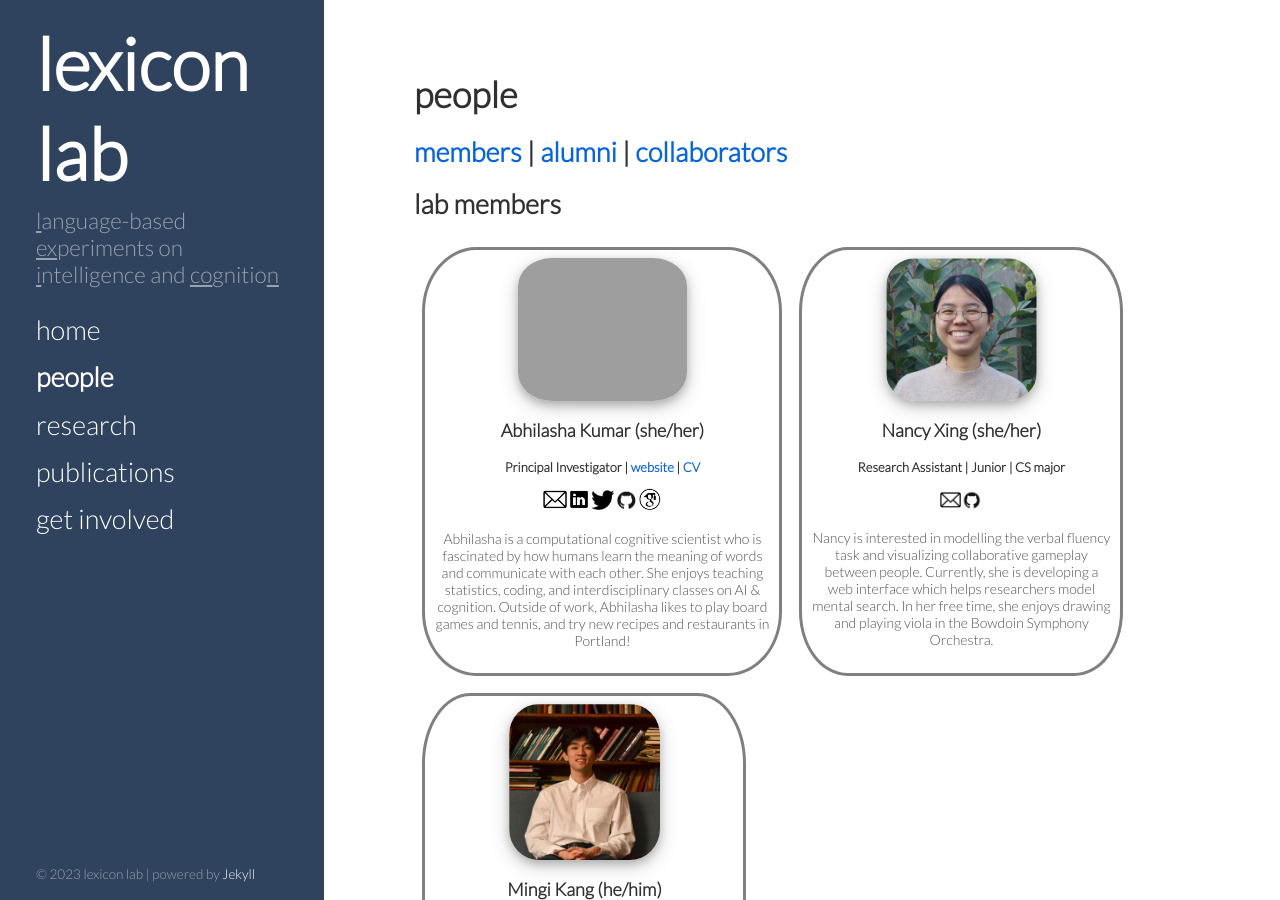
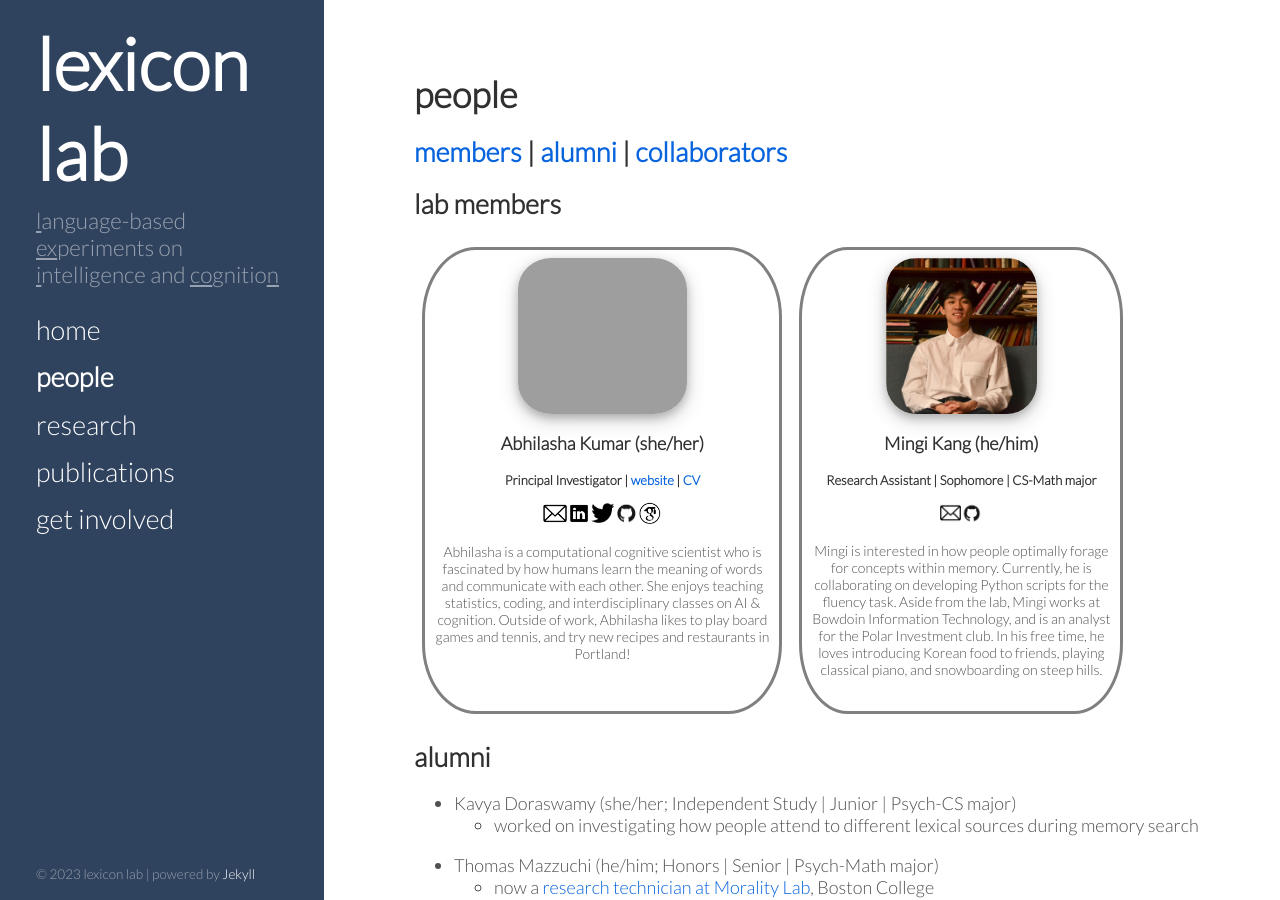
Before and after one commit to thelexiconlab/thelexiconlab.github.io, a Jekyll site: the page built from people.html, in a window 1280 px wide and 900 px high. Built offline with Jekyll 4.4.1, drawn with Linux system fonts in a browser that asks for light colours; Markdown is read by kramdown in place of the engine named in the settings; some of the changed text lies outside the part shown.

Commit message:
updated people / index

```diff
--- a/people.html
+++ b/people.html
@@ -30,16 +30,6 @@
         </div>
 
         <div class="profilecard" style="width: 18rem;">
-          <img src="https://thelexiconlab.github.io/images/team/nancy.png" class="bioimage2" alt="...">
-          <div class="card-body">
-            <h5 class="card-title">Nancy Xing (she/her)</h5>
-            <h6 class="card-position"> Research Assistant | Junior | CS major</h6>
-            <p class="teamicons"><a href=mailto:nxing@bowdoin.edu target="_blank"><img src ="/images/icons/email.png" alt="shared icon" class="iconimg"></a><a href=https://github.com/ncy-xing target="_blank"><img src ="/images/icons/git.png" alt="shared icon" class="iconimg"></a></p>
-            <p class="card-text">Nancy is interested in modelling the verbal fluency task and visualizing collaborative gameplay between people. Currently, she is developing a web interface which helps researchers model mental search. In her free time, she enjoys drawing and playing viola in the Bowdoin Symphony Orchestra.</p>
-          </div>
-          </div>
-
-        <div class="profilecard" style="width: 18rem;">
             <img src="https://thelexiconlab.github.io/images/team/mingi.png" class="bioimage2" alt="...">
             <div class="card-body">
               <h5 class="card-title">Mingi Kang (he/him)</h5>
@@ -53,12 +43,24 @@
 
       <p><h2 id="alumni">alumni</h2> </p>
       <ul>
+      <li>Kavya Doraswamy (she/her; Independent Study | Junior | Psych-CS major) <br>
+        <ul><li>worked on investigating how people attend to different lexical sources during memory search</li></ul>
+      </li>
       <li>Thomas Mazzuchi (he/him; Honors | Senior | Psych-Math major)
-      <ul><li>Now a <a href="https://moralitylab.bc.edu/people/thomas-mazzuchi/" target="_blank">Research Technician at Morality Lab</a>, Boston College</li></ul>
+        <ul><li>now a <a href="https://moralitylab.bc.edu/people/thomas-mazzuchi/" target="_blank">research technician at Morality Lab</a>, Boston College</li></ul>
+        <ul><li>worked on project investigating how people select words in communicative contexts</li></ul>
       </li>
-      <li>Reed Warburton (he/him; Independent Study | Senior | Psych-Bio major) <br></li>
-      <li>Kavya Doraswamy (she/her; Independent Study | Junior | Psych-CS major) <br></li>
-      <li>Jon Sides (he/they; Independent Study | Junior | Psych major) <br></li>
+      <li>Jon Sides (he/they; Independent Study | Junior | Psych major) <br>
+        <ul><li>conducted and analyzed experiment data based on a <a href="https://teaching-cognition.github.io/coglab/" target="_blank">PSYC 2740</a> class project on language processing of state changes </li></ul>
+        <ul><li>presenting a poster at <a href="https://www.psychonomic.org/page/2023program" target="_blank">Psychonomics 2023</a>!</li></ul>
+      </li>
+      <li>Reed Warburton (he/him; Independent Study | Senior | Psych-Bio major) <br>
+        <ul><li>worked on designing an experiment to investigate clustering and switching behavior</li></ul>
+      </li>
+      <li>Nancy Xing (she/her; Research Assistant | Junior | CS major)<br>
+        <ul><li>worked on designing <a href="https://forager.research.bowdoin.edu/" target="_blank">forager</a> and models of communication </li></ul>
+      </li>
+
       </ul>
 
       <p><h2 id="collaborators">collaborators</h2> </p>
--- a/public/css/hyde.css
+++ b/public/css/hyde.css
@@ -224,6 +224,24 @@
 font-size: 120%;
 }
 
+.container {
+    align-items: left;
+    justify-content: left;
+  }
+
+  .nsfimg {
+    max-width: 25%;
+    max-height:15%;
+    float: left;
+  }
+
+  .text {
+    font-size: 20px;
+    padding-left: 20px;
+    padding-top: 20%;
+    float: left;
+  }
+
   .profilecard {
     display: inline-block;
     border-radius: 15%;
--- a/publications.html
+++ b/publications.html
@@ -17,7 +17,6 @@
 <li><div>Kumar, A.A., Jones, M.N., Balota, D.A. (in prep.). An integrated representation and process modeling approach to semantic tasks.</div></li><br>
 <li><div>Kumar, A.A., Hawkins, R.D. (in prep.). A random walk-based model of pragmatic memory search.</div></li><br>
 <li><div>Kumar, A.A., Willits, J., Rammell, S., Kronenberger, W.G., Pisoni, D. Jones, M.N. (in prep.). Semantic search and retrieval in populations with cochlear implants.</div></li><br>
-<li><div>Balota, D.A., Kumar, A.A., Wilson, J., Han, L. (in prep.). Priming recollection and recognition in a free recall paradigm.</div></li><br>
 <h3 class="unindent"> 2023 </h3><br>
 <li><div>Kumar, A.A., Apsel, M., Zhang, L., <img src ="/images/icons/undergrad.png" alt="ug icon" class = "papericon" title="undergraduate author">Xing, N., Jones. M.N. (under review). forager: A Python package and web interface for modeling mental search. [<a href="https://psyarxiv.com/3y9df" target="_blank" style="color:#0864dd;">PDF</a>] [<a href="https://github.com/thelexiconlab/forager-analyses" target="_blank" style="color:#0864dd;">open materials</a>]</div></li><br>
 <li><div>Kumar, A.A., Steyers, M. (2023). Help me help you: A computational model for goal inference and action planning. In <i> Proceedings of the 45th Annual Meeting of the Cognitive Science Society</i>. [<a href="https://psyarxiv.com/f6gm3" target="_blank" style="color:#0864dd;">PDF</a>] [<a href="https://github.com/thelexiconlab/helping-behaviors" target="_blank" style="color:#0864dd;">open materials</a>]</div></li><br>
```
Also changed, not shown: index.html (+9 -0 lines), images/icons/nsf.jpeg (added).
